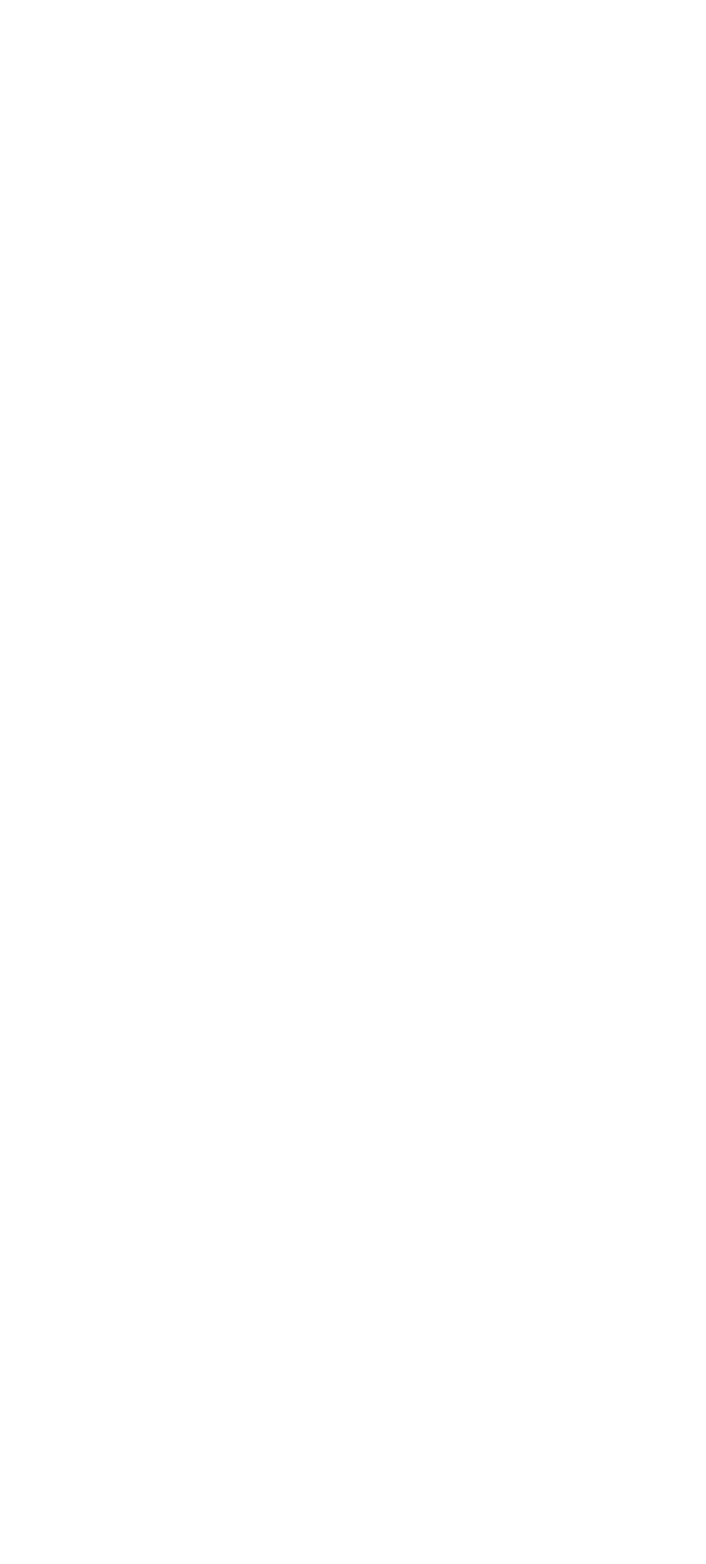
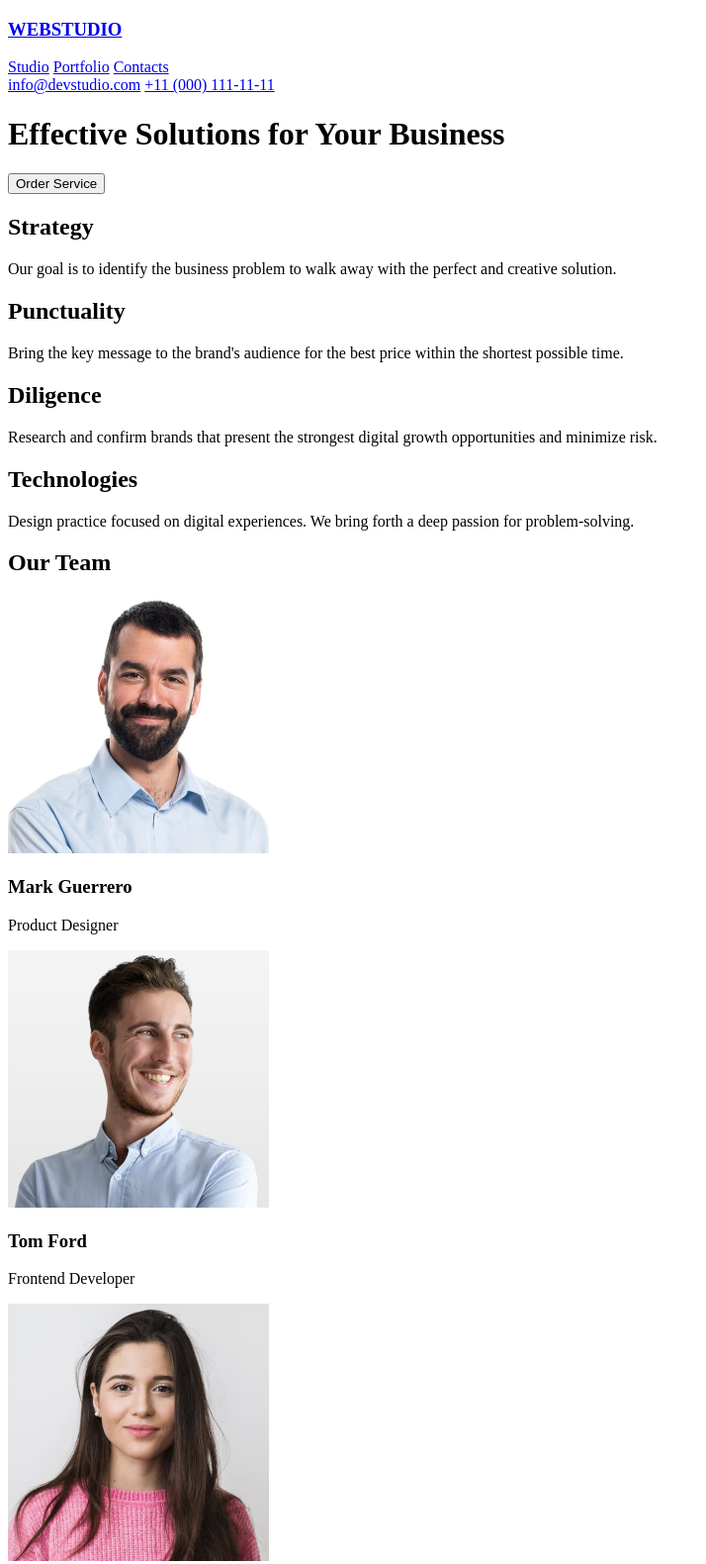
Before and after one commit to Yana160916/goit-markup-hw-01, a plain HTML site: page index.html in a window 1280 px wide. Shown: the top 1580 px of the page at 99% size, without its empty margins (0-714 px from the left). Before the commit the page ends 800 px from the top, so only its background shows below. Drawn offline with Linux system fonts and the light colour scheme.

Commit message:
Update index html file

```diff
--- a/index.html
+++ b/index.html
@@ -1,11 +1,81 @@
 <!DOCTYPE html>
 <html lang="en">
   <head>
-    <meta charset="utf-8" />
-    <meta name="description" content="Learning the basics of HTML for beginners" />
-    <title>HTML is simple!</title>
+    <meta charset="utf-8"/>
+    <meta name="description" content="goit-markup-hw-01"/>
+    <title>Home work from Yana Kryvonis</title>
   </head>
   <body>
-    <!-- Вміст-->
+    <!-- Лого-->
+    <header>
+      <h3><a href="/">WEBSTUDIO</a></h3>
+    <!-- Навігація -->
+      <nav>
+          <a href="#studio">Studio</a>
+          <a href="#portfolio">Portfolio</a>
+          <a href="#contacts">Contacts</a>
+      </nav>
+    <!-- Контакти -->
+      <a href="mailto:info@devstudio.com">info@devstudio.com</a>
+      <a href="tel:+110001111111">+11 (000) 111-11-11</a>
+    </header>
+
+    <main>
+    <!-- Основний контент -->
+      <h1 id="studio">Effective Solutions for Your Business</h1>
+      <button type="button">Order Service</button>
+
+    <!-- Опис -->
+      <section>
+      <h2>Strategy</h2>
+      <p>Our goal is to identify the business problem to walk away with the perfect and creative solution.</p>
+
+      <h2>Punctuality</h2>
+      <p>Bring the key message to the brand's audience for the best price within the shortest possible time.</p>
+
+      <h2>Diligence</h2>
+      <p>Research and confirm brands that present the strongest digital growth opportunities and minimize risk.</p>
+
+      <h2>Technologies</h2>
+      <p>Design practice focused on digital experiences. We bring forth a deep passion for problem-solving.</p>
+      </section>
+
+    <!-- Наша Команда -->
+      <section>
+      <h2 id="portfolio">Our Team</h2>
+      <img src="images/image.jpg"
+           alt="Mark Guerrero"
+           width="264"
+           height="260">
+      <h3>Mark Guerrero</h3>
+      <p>Product Designer</p>
+
+      <img src="images/image_2.jpg"
+           alt="Tom Ford"
+           width="264"
+           height="260">
+      <h3>Tom Ford</h3>
+      <p>Frontend Developer</p>
+
+      <img src="images/image_3.jpg"
+           alt="Camila Garcia"
+           width="264"
+           height="260">
+      <h3>Camila Garcia</h3>
+      <p>Marketing</p>
+
+      <img src="images/image_4.jpg"
+           alt="Daniel Wilson"
+           width="264"
+           height="260">
+      <h3>Daniel Wilson</h3>
+      <p>UI Designer</p>
+      </section>
+    </main>
+
+    <footer>
+      <h3><a href="/">WEBSTUDIO</a></h3>
+    <p>Increase the flow of customers and sales for your business with digital marketing & growth solutions.</p>
+    </footer>
   </body>
 </html>
```
Also changed, not shown: images/image.jpg (added), images/image_2.jpg (added), images/image_3.jpg (added), images/image_4.jpg (added), 1 other file.
